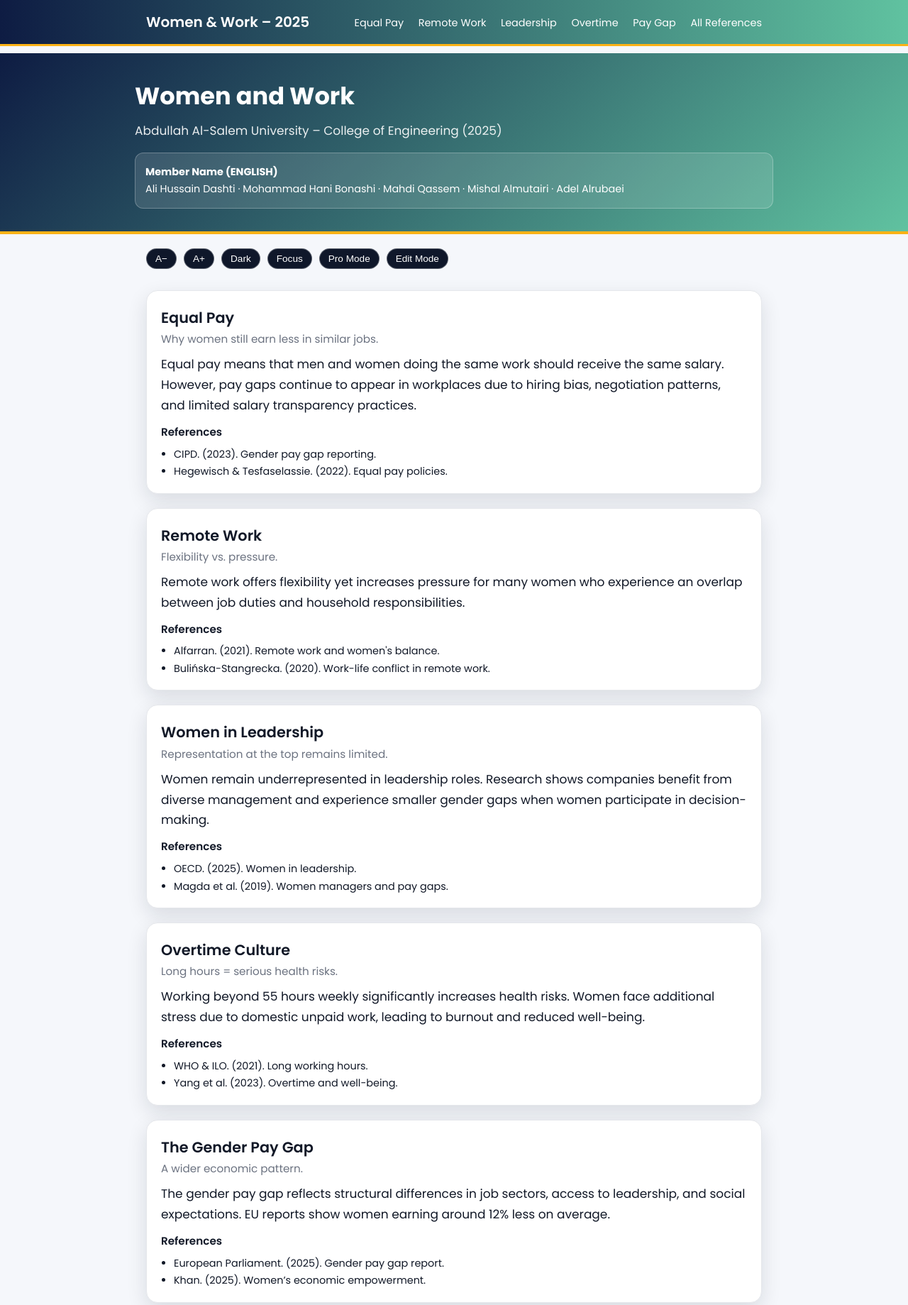
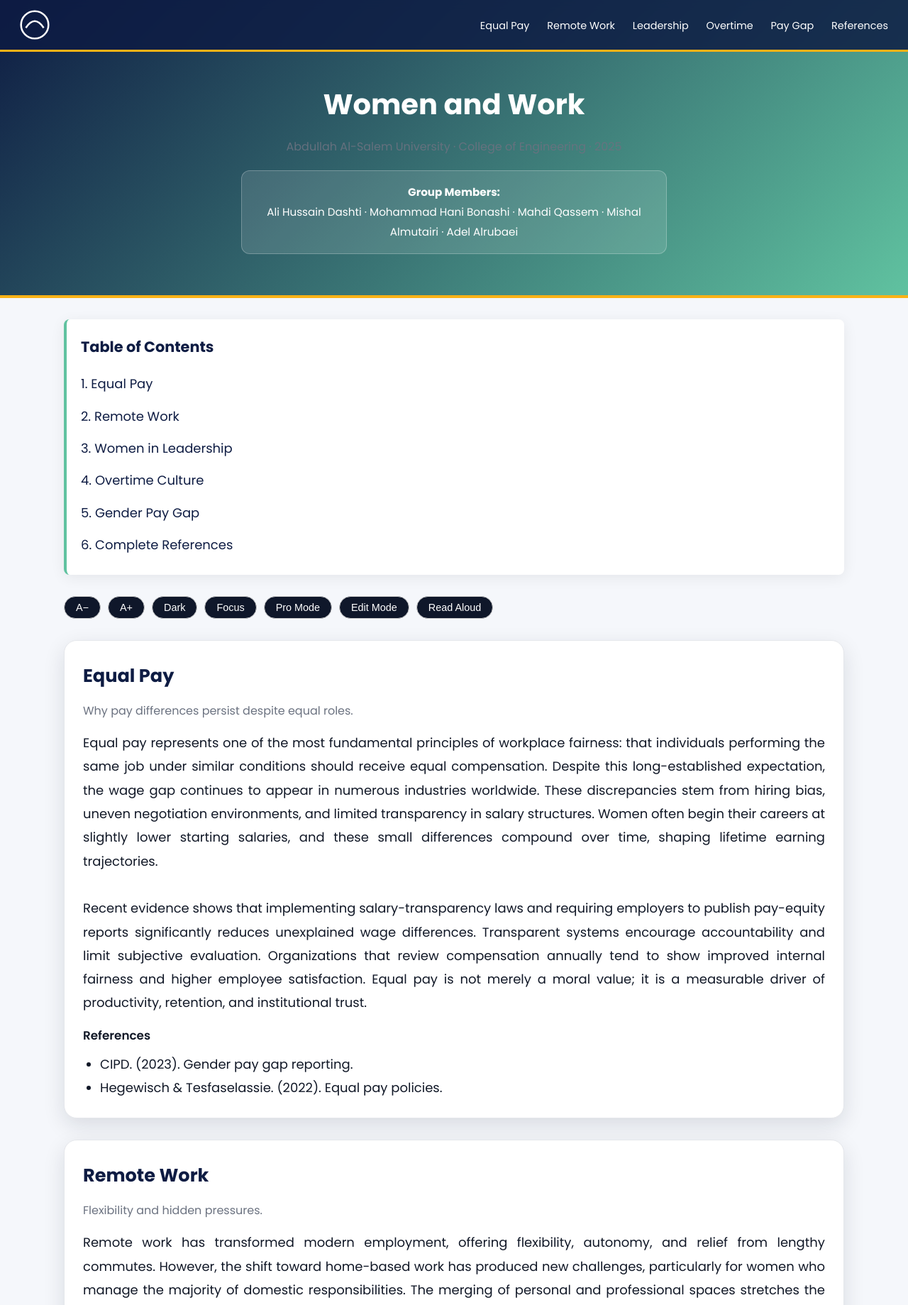
Before and after one commit to xdfymccy9p-maker/work-, a plain HTML site: page index.html in a window 1280 px wide. Shown: the top 1839 px of the page at 71% size. Drawn offline with Linux system fonts and the light colour scheme.

Commit message:
Update index.html
Signed-off-by: xdfymccy9p-maker <xdfymccy9p@privaterelay.appleid.com>

```diff
--- a/index.html
+++ b/index.html
@@ -1,312 +1,351 @@
 <!DOCTYPE html>
 <html lang="en">
 <head>
-<meta charset="UTF-8" />
-<title>Women and Work – Group Project (2025)</title>
-<meta name="viewport" content="width=device-width, initial-scale=1" />
+<meta charset="UTF-8">
+<title>Women & Work – Group Project (2025)</title>
+<meta name="viewport" content="width=device-width, initial-scale=1">
 
-<link rel="preconnect" href="https://fonts.googleapis.com">
-<link rel="preconnect" href="https://fonts.gstatic.com" crossorigin>
+<!-- Fonts -->
 <link href="https://fonts.googleapis.com/css2?family=Poppins:wght@300;400;500;600;700&family=Crimson+Text:wght@400;600;700&display=swap" rel="stylesheet">
 
 <style>
+/* ================= ROOT VARIABLES ================= */
 :root {
   --navy: #0e1c43;
   --teal: #60c2a0;
   --gold: #fbb216;
   --bg: #f5f7fb;
   --text: #111827;
-  --text-muted: #6b7280;
-  --content-width: 900px;
-  --fs: 17px;
+  --muted: #6b7280;
+  --card: #ffffff;
+  --fs: 18px;
+  --content: 1100px;
 }
 
-/* RESET */
-* { box-sizing: border-box; margin: 0; padding: 0; }
+/* ================= RESET ================= */
+* { margin: 0; padding: 0; box-sizing: border-box; }
 body {
   font-family: "Poppins", sans-serif;
   background: var(--bg);
+  color: var(--text);
   font-size: var(--fs);
-  color: var(--text);
-  line-height: 1.7;
+  line-height: 1.85;
+  text-align: justify;
   -webkit-font-smoothing: antialiased;
 }
 
-/* DARK MODE */
+/* ================= NAVBAR ================= */
+.navbar {
+  position: fixed;
+  top: 0;
+  width: 100%;
+  background: rgba(14,28,67,0.85);
+  backdrop-filter: blur(6px);
+  display: flex;
+  justify-content: space-between;
+  align-items: center;
+  padding: 14px 28px;
+  border-bottom: 3px solid var(--gold);
+  z-index: 999;
+}
+.navbar a {
+  margin-left: 20px;
+  color: white;
+  text-decoration: none;
+  font-size: 0.9rem;
+  transition: .2s;
+}
+.navbar a:hover { opacity: 0.7; }
+
+/* Logo SVG */
+.logo {
+  width: 42px;
+  height: 42px;
+  fill: #fff;
+}
+
+/* Progress bar */
+#progress {
+  position: fixed;
+  top: 0;
+  left: 0;
+  height: 4px;
+  background: var(--gold);
+  width: 0%;
+  z-index: 1000;
+}
+
+/* ================= HEADER ================= */
+header {
+  padding: 110px 20px 40px;
+  background: linear-gradient(135deg, var(--navy), var(--teal));
+  color: #fff;
+  text-align: center;
+  border-bottom: 4px solid var(--gold);
+}
+header h1 { font-size: 2.5rem; font-weight: 700; }
+header .sub { margin-top: 8px; opacity: 0.9; }
+
+.members {
+  margin: 18px auto;
+  padding: 16px;
+  background: rgba(255,255,255,0.12);
+  border: 1px solid rgba(255,255,255,0.25);
+  border-radius: 12px;
+  max-width: 600px;
+  font-size: 0.95rem;
+}
+
+/* ================= TABLE OF CONTENTS ================= */
+.toc {
+  max-width: var(--content);
+  margin: 30px auto;
+  padding: 20px;
+  background: #fff;
+  border-left: 4px solid var(--teal);
+  border-radius: 8px;
+  box-shadow: 0 4px 20px rgba(0,0,0,0.07);
+}
+.toc h2 { font-size: 1.3rem; margin-bottom: 10px; }
+.toc a {
+  display: block;
+  text-decoration: none;
+  color: var(--navy);
+  padding: 6px 0;
+  transition: 0.2s;
+}
+.toc a:hover { color: var(--gold); }
+
+/* ================= CONTENT ================= */
+section {
+  max-width: var(--content);
+  margin: 30px auto;
+  padding: 26px;
+  background: var(--card);
+  border-radius: 18px;
+  border: 1px solid #e5e7eb;
+  box-shadow: 0 10px 30px rgba(15,23,42,0.12);
+  transition: 0.3s;
+}
+section:hover { transform: translateY(-4px); }
+
+h2 { font-size: 1.6rem; color: var(--navy); margin-bottom: 10px; }
+.sub { font-size: 1rem; color: var(--muted); margin-bottom: 14px; }
+
+.refs-title { font-size: 1.05rem; margin-top: 14px; font-weight: 600; }
+.refs ul { margin-left: 24px; margin-top: 8px; }
+
+.footer {
+  margin-top: 40px;
+  padding: 26px;
+  text-align: center;
+  background: #0e1c43;
+  color: white;
+  font-size: 0.8rem;
+}
+
+/* ================= MODES ================= */
 body.dark {
   background: #020617;
   color: #e5e7eb;
 }
-body.dark a { color: #60c2a0; }
-body.dark .card {
-  background: #0a0f24;
-  border-color: #1e293b;
+body.dark section { background: #0a0f24; border-color: #1e293b; }
+body.pro { font-family: "Crimson Text", serif; font-size: 20px; }
+body.focus section { max-width: 800px; }
+
+/* Edit Mode */
+body.edit [data-editable] {
+  outline: 2px dashed var(--gold);
+  outline-offset: 4px;
 }
 
-/* NAVBAR */
-.navbar {
-  position: fixed;
-  top: 0;
-  width: 100%;
-  background: linear-gradient(90deg, var(--navy), var(--teal));
-  padding: 14px 0;
-  color: #fff;
-  z-index: 50;
-  border-bottom: 3px solid var(--gold);
-}
-.navbar .wrap {
-  max-width: var(--content-width);
-  margin: auto;
-  padding: 0 16px;
-  display: flex;
-  justify-content: space-between;
-  align-items: center;
-}
-.navbar-title {
-  font-size: 1.25rem;
-  font-weight: 600;
-}
-.navbar-links a {
-  text-decoration: none;
-  margin-left: 16px;
-  color: #fff;
-  font-size: .9rem;
-  border-bottom: 1px solid transparent;
-  transition: .2s;
-}
-.navbar-links a:hover {
-  border-bottom: 1px solid #fff;
-}
-
-/* HEADER */
-header.hero {
-  margin-top: 75px;
-  background: linear-gradient(135deg, var(--navy), var(--teal));
-  padding: 32px 20px;
-  color: #fff;
-  border-bottom: 4px solid var(--gold);
-}
-.hero-inner {
-  max-width: var(--content-width);
-  margin: auto;
-}
-.hero-title { font-size: 2.1rem; font-weight: 700; }
-.hero-sub { opacity: .9; margin-top: 6px; }
-
-.members-card {
-  margin-top: 16px;
-  background: rgba(255,255,255,0.12);
-  border: 1px solid rgba(255,255,255,0.25);
-  padding: 14px;
-  border-radius: 12px;
-  font-size: .9rem;
-}
-
-/* TOOLS */
+/* Tools */
 .tools {
-  max-width: var(--content-width);
-  margin: 20px auto 0;
-  padding: 0 16px;
+  max-width: var(--content);
+  margin: 22px auto;
   display: flex;
   flex-wrap: wrap;
   gap: 10px;
 }
-.chip {
+.btn {
+  padding: 7px 16px;
+  border-radius: 999px;
+  border: 1px solid #ccc;
   background: #0f172a;
   color: #fff;
-  border-radius: 999px;
-  padding: 6px 12px;
-  font-size: .85rem;
-  border: 1px solid rgba(255,255,255,0.3);
   cursor: pointer;
-  transition: .2s;
+  font-size: .9rem;
+  transition: 0.2s;
 }
-.chip:hover {
-  transform: translateY(-2px);
-  background: var(--gold);
-  color: #111;
-}
+.btn:hover { background: var(--gold); color: #000; }
 
-/* CONTENT */
-main {
-  max-width: var(--content-width);
-  margin: 30px auto 40px;
-  padding: 0 16px;
-}
-.card {
-  background: #fff;
-  border-radius: 16px;
-  padding: 20px 20px 18px;
-  margin-bottom: 20px;
-  border: 1px solid #e5e7eb;
-  box-shadow: 0 10px 28px rgba(15,23,42,0.12);
-}
-.section-title { font-size: 1.3rem; font-weight: 600; }
-.section-sub { font-size: .95rem; color: var(--text-muted); margin-bottom: 8px; }
-
-.refs-title { font-size: .95rem; font-weight: 600; margin-top: 10px; }
-.refs-list { font-size: .9rem; padding-left: 18px; margin-top: 6px; }
-
-/* PRO MODE */
-body.pro {
-  font-family: "Crimson Text", serif;
-  font-size: 18px;
-}
-body.pro p { text-align: justify; }
-
-/* FOCUS MODE */
-body.focus main { max-width: 700px; }
-
-/* EDIT MODE */
-body.edit [data-editable="true"] {
-  outline: 1px dashed var(--gold);
-  outline-offset: 4px;
-}
-
-/* FOOTER */
-footer {
-  text-align: center;
-  padding: 18px;
-  font-size: .8rem;
-  color: var(--text-muted);
-}
+/* Smooth scroll */
+html { scroll-behavior: smooth; }
 </style>
 </head>
 
 <body>
 
+<div id="progress"></div>
+
 <!-- NAVBAR -->
 <div class="navbar">
-  <div class="wrap">
-    <div class="navbar-title">Women & Work – 2025</div>
-    <div class="navbar-links">
+  <svg class="logo" viewBox="0 0 100 100">
+    <circle cx="50" cy="50" r="46" stroke="white" stroke-width="6" fill="none"/>
+    <path d="M20 60 Q50 15 80 60" stroke="white" stroke-width="6" fill="none"/>
+  </svg>
+  <div>
     <a href="#equal">Equal Pay</a>
     <a href="#remote">Remote Work</a>
     <a href="#lead">Leadership</a>
     <a href="#over">Overtime</a>
     <a href="#gap">Pay Gap</a>
-      <a href="#all-references">All References</a>
-    </div>
+    <a href="#allrefs">References</a>
   </div>
 </div>
 
 <!-- HEADER -->
-<header class="hero">
-  <div class="hero-inner">
-    <h1 class="hero-title">Women and Work</h1>
-    <div class="hero-sub">Abdullah Al-Salem University – College of Engineering (2025)</div>
+<header>
+  <h1>Women and Work</h1>
+  <div class="sub">Abdullah Al-Salem University · College of Engineering · 2025</div>
 
-    <div class="members-card">
-      <strong>Member Name (ENGLISH)</strong><br>
+  <div class="members">
+    <strong>Group Members:</strong><br>
     Ali Hussain Dashti · Mohammad Hani Bonashi · Mahdi Qassem · Mishal Almutairi · Adel Alrubaei
-    </div>
   </div>
 </header>
 
-<!-- READING TOOLS -->
-<div class="tools">
-  <button class="chip" onclick="changeFont(-1)">A−</button>
-  <button class="chip" onclick="changeFont(1)">A+</button>
-  <button class="chip" onclick="toggleDark()">Dark</button>
-  <button class="chip" onclick="toggleFocus()">Focus</button>
-  <button class="chip" onclick="togglePro()">Pro Mode</button>
-  <button class="chip" onclick="toggleEdit()">Edit Mode</button>
+<!-- TABLE OF CONTENTS -->
+<div class="toc">
+  <h2>Table of Contents</h2>
+  <a href="#equal">1. Equal Pay</a>
+  <a href="#remote">2. Remote Work</a>
+  <a href="#lead">3. Women in Leadership</a>
+  <a href="#over">4. Overtime Culture</a>
+  <a href="#gap">5. Gender Pay Gap</a>
+  <a href="#allrefs">6. Complete References</a>
 </div>
 
-<main>
+<!-- TOOLS -->
+<div class="tools">
+  <button class="btn" onclick="changeFont(-1)">A−</button>
+  <button class="btn" onclick="changeFont(1)">A+</button>
+  <button class="btn" onclick="toggleDark()">Dark</button>
+  <button class="btn" onclick="toggleFocus()">Focus</button>
+  <button class="btn" onclick="togglePro()">Pro Mode</button>
+  <button class="btn" onclick="toggleEdit()">Edit Mode</button>
+  <button class="btn" onclick="readText()">Read Aloud</button>
+</div>
 
-<!-- EQUAL PAY -->
-<section id="equal" class="card">
-  <h2 class="section-title">Equal Pay</h2>
-  <p class="section-sub">Why women still earn less in similar jobs.</p>
+<!-- ================= SECTIONS ================= -->
 
-  <p data-editable="true">
-    Equal pay means that men and women doing the same work should receive the same salary.
-    However, pay gaps continue to appear in workplaces due to hiring bias, negotiation patterns,
-    and limited salary transparency practices.
+<section id="equal">
+<h2>Equal Pay</h2>
+<div class="sub">Why pay differences persist despite equal roles.</div>
+
+<p data-editable>
+Equal pay represents one of the most fundamental principles of workplace fairness: that individuals performing the same job under similar conditions should receive equal compensation. Despite this long-established expectation, the wage gap continues to appear in numerous industries worldwide. These discrepancies stem from hiring bias, uneven negotiation environments, and limited transparency in salary structures. Women often begin their careers at slightly lower starting salaries, and these small differences compound over time, shaping lifetime earning trajectories.
+<br><br>
+Recent evidence shows that implementing salary-transparency laws and requiring employers to publish pay-equity reports significantly reduces unexplained wage differences. Transparent systems encourage accountability and limit subjective evaluation. Organizations that review compensation annually tend to show improved internal fairness and higher employee satisfaction. Equal pay is not merely a moral value; it is a measurable driver of productivity, retention, and institutional trust.
 </p>
 
 <div class="refs-title">References</div>
-  <ul class="refs-list">
+<div class="refs">
+<ul>
 <li>CIPD. (2023). Gender pay gap reporting.</li>
 <li>Hegewisch & Tesfaselassie. (2022). Equal pay policies.</li>
 </ul>
+</div>
 </section>
 
-<!-- REMOTE WORK -->
-<section id="remote" class="card">
-  <h2 class="section-title">Remote Work</h2>
-  <p class="section-sub">Flexibility vs. pressure.</p>
 
-  <p data-editable="true">
-    Remote work offers flexibility yet increases pressure for many women who experience an overlap
-    between job duties and household responsibilities.
+<section id="remote">
+<h2>Remote Work</h2>
+<div class="sub">Flexibility and hidden pressures.</div>
+
+<p data-editable>
+Remote work has transformed modern employment, offering flexibility, autonomy, and relief from lengthy commutes. However, the shift toward home-based work has produced new challenges, particularly for women who manage the majority of domestic responsibilities. The merging of personal and professional spaces stretches the workday beyond traditional boundaries. Many women report higher emotional strain, constant digital availability, and difficulty separating rest from responsibility.
+<br><br>
+Research highlights that remote-work outcomes depend heavily on organizational expectations. Workplaces that provide flexible scheduling, manageable communication loads, and mental-health support tend to reduce stress and prevent burnout. Conversely, environments that push constant responsiveness or poorly defined boundaries can intensify gender-based workload inequalities. Remote work can support work-life balance—but only when paired with thoughtful management and equitable policies.
 </p>
 
 <div class="refs-title">References</div>
-  <ul class="refs-list">
+<div class="refs">
+<ul>
 <li>Alfarran. (2021). Remote work and women's balance.</li>
 <li>Bulińska-Stangrecka. (2020). Work-life conflict in remote work.</li>
 </ul>
+</div>
 </section>
 
-<!-- LEADERSHIP -->
-<section id="lead" class="card">
-  <h2 class="section-title">Women in Leadership</h2>
-  <p class="section-sub">Representation at the top remains limited.</p>
 
-  <p data-editable="true">
-    Women remain underrepresented in leadership roles. Research shows companies benefit from diverse
-    management and experience smaller gender gaps when women participate in decision-making.
+<section id="lead">
+<h2>Women in Leadership</h2>
+<div class="sub">Why representation matters.</div>
+
+<p data-editable>
+Women remain significantly underrepresented in leadership roles across industries, despite substantial growth in workforce participation. Studies consistently show that leadership teams with strong gender diversity benefit from richer perspectives, balanced decision-making, and improved organizational outcomes. Companies with more women in management positions often experience narrower wage gaps and stronger mentorship cultures.
+<br><br>
+Barriers limiting women’s leadership progression include unconscious bias, limited access to high-level mentorship, and career interruptions related to family responsibilities. These structural challenges contribute to slower advancement, fewer promotions, and decreased visibility in decision-making spaces. Creating equitable pathways to leadership requires transparent promotion criteria, supportive organisational policies, and long-term investment in mentorship programs. Increasing women’s representation in leadership is not symbolic—it improves performance, innovation, and organizational resilience.
 </p>
 
 <div class="refs-title">References</div>
-  <ul class="refs-list">
+<div class="refs">
+<ul>
 <li>OECD. (2025). Women in leadership.</li>
 <li>Magda et al. (2019). Women managers and pay gaps.</li>
 </ul>
+</div>
 </section>
 
-<!-- OVERTIME -->
-<section id="over" class="card">
-  <h2 class="section-title">Overtime Culture</h2>
-  <p class="section-sub">Long hours = serious health risks.</p>
 
-  <p data-editable="true">
-    Working beyond 55 hours weekly significantly increases health risks. Women face additional stress
-    due to domestic unpaid work, leading to burnout and reduced well-being.
+<section id="over">
+<h2>Overtime Culture</h2>
+<div class="sub">Long hours and long-term consequences.</div>
+
+<p data-editable>
+Overtime culture remains a persistent challenge in workplaces that equate long hours with dedication, productivity, or commitment. Yet research from the World Health Organization demonstrates that working more than 55 hours per week significantly increases the risk of cardiovascular disease, chronic fatigue, and stress-related disorders. Women are disproportionately affected due to additional unpaid household work, creating a dual burden that stretches both time and energy.
+<br><br>
+Extended workloads reduce productivity over time and damage well-being. Many women describe emotional exhaustion and burnout when balancing high professional demands with family responsibilities. Organizational reliance on excessive overtime leads to disengagement and turnover. Healthy workplaces prioritize manageable workloads, enforce boundaries, and cultivate cultures where rest is valued. Addressing overtime is a public-health requirement—not simply a personal choice.
 </p>
 
 <div class="refs-title">References</div>
-  <ul class="refs-list">
+<div class="refs">
+<ul>
 <li>WHO & ILO. (2021). Long working hours.</li>
 <li>Yang et al. (2023). Overtime and well-being.</li>
 </ul>
+</div>
 </section>
 
-<!-- PAY GAP -->
-<section id="gap" class="card">
-  <h2 class="section-title">The Gender Pay Gap</h2>
-  <p class="section-sub">A wider economic pattern.</p>
 
-  <p data-editable="true">
-    The gender pay gap reflects structural differences in job sectors, access to leadership,
-    and social expectations. EU reports show women earning around 12% less on average.
+<section id="gap">
+<h2>Gender Pay Gap</h2>
+<div class="sub">Structural causes beyond individual choices.</div>
+
+<p data-editable>
+The gender pay gap reflects a broad societal pattern in which women earn less than men across most economic sectors. Contrary to popular assumptions, the gap cannot be explained solely by individual choices or differences in career paths. Instead, it emerges from structural issues such as occupational segregation, reduced access to leadership, interruptions in employment due to caregiving, and persistent gender stereotypes affecting hiring and promotion.
+<br><br>
+EU data show that women earn approximately 12% less than men on average, with wider gaps in high-pay technical and leadership fields. Career interruptions—often for maternity or family care—slow wage growth and reduce lifetime earnings. Policy tools such as childcare support, transparent pay frameworks, and inclusive leadership programs are effective in narrowing wage disparities. Closing the gender pay gap is not only an equity goal—it strengthens national productivity and supports long-term economic resilience.
 </p>
 
 <div class="refs-title">References</div>
-  <ul class="refs-list">
+<div class="refs">
+<ul>
 <li>European Parliament. (2025). Gender pay gap report.</li>
 <li>Khan. (2025). Women’s economic empowerment.</li>
 </ul>
+</div>
 </section>
 
-<!-- FULL REFERENCES SECTION -->
-<section id="all-references" class="card">
-  <h2 class="section-title">Complete References</h2>
-  <p class="section-sub">All sources used across the project.</p>
 
-  <ul class="refs-list">
+<!-- ================= FULL REFERENCES ================= -->
+
+<section id="allrefs">
+<h2>Complete References</h2>
+<div class="sub">All sources used across the project.</div>
+
+<ul>
 <li>Alfarran. (2021). Remote work and women's balance.</li>
 <li>Bulińska-Stangrecka. (2020). Work-life conflict.</li>
 <li>CIPD. (2023). Gender pay gap reporting.</li>
@@ -320,26 +359,38 @@ footer {
 </ul>
 </section>
 
-</main>
+<!-- ================= FOOTER ================= -->
 
-<footer>
-Women and Work – Group Project (2025) · Abdullah Al-Salem University · Academic Writing
-</footer>
+<div class="footer">
+  © 2025 · Abdullah Al-Salem University · Women & Work Project
+</div>
 
-<!-- JS -->
+<!-- ================= JAVASCRIPT ================= -->
+
 <script>
-let fs = 17;
+// Progress bar
+window.onscroll = function () {
+  let winScroll = document.body.scrollTop || document.documentElement.scrollTop;
+  let height = document.documentElement.scrollHeight - document.documentElement.clientHeight;
+  let scrolled = (winScroll / height) * 100;
+  document.getElementById("progress").style.width = scrolled + "%";
+};
+
+// Font size controls
+let fs = 18;
 function changeFont(n) {
-  fs = Math.min(22, Math.max(14, fs + n));
+  fs = Math.min(24, Math.max(14, fs + n));
   document.documentElement.style.setProperty("--fs", fs + "px");
 }
+
+// Modes
 function toggleDark() { document.body.classList.toggle("dark"); }
 function toggleFocus() { document.body.classList.toggle("focus"); }
 function togglePro() { document.body.classList.toggle("pro"); }
 
+// Edit mode
 const PASS = "AASU2025";
 let editing = false;
-
 function toggleEdit() {
   if (!editing) {
     let p = prompt("Enter edit password:");
@@ -347,13 +398,20 @@ function toggleEdit() {
     editing = true;
     document.body.classList.add("edit");
     document.querySelectorAll("[data-editable]").forEach(el => el.contentEditable = "true");
-    alert("Edit Mode Enabled.");
   } else {
     editing = false;
     document.body.classList.remove("edit");
     document.querySelectorAll("[data-editable]").forEach(el => el.contentEditable = "false");
   }
 }
+
+// Read aloud
+function readText() {
+  let text = document.body.innerText;
+  let s = new SpeechSynthesisUtterance(text);
+  s.lang = "en-US";
+  speechSynthesis.speak(s);
+}
 </script>
 
 </body>
```
Lines whose indentation alone changed are shown as unchanged.
